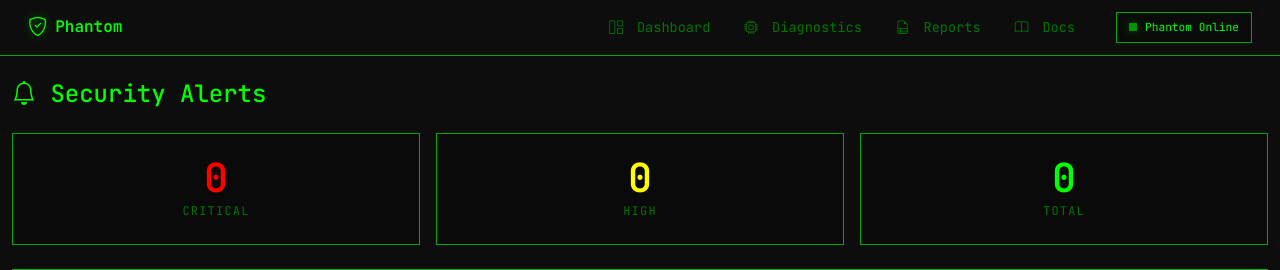
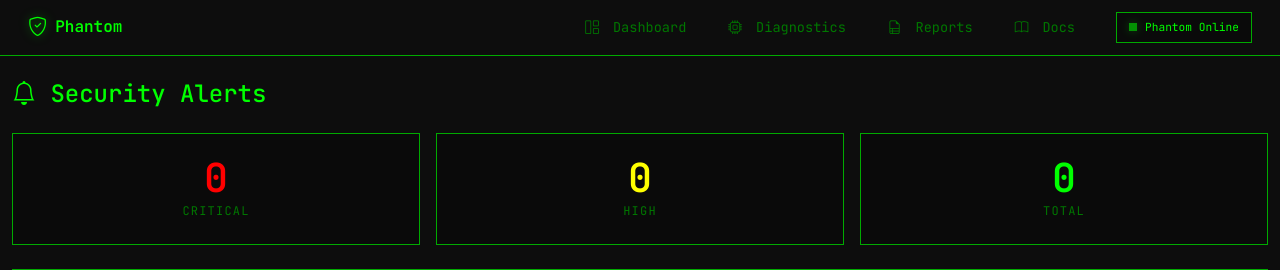
Before and after one commit to prrathnayake/Phantom, a Flask app: page /alerts in a window 1280 px wide. Shown: the top 270 px of the page. Run offline with Flask 3, Linux system fonts and the light colour scheme.

Commit message:
Add gap to nav bar items

```diff
--- a/apps/web/templates/base.html
+++ b/apps/web/templates/base.html
@@ -121,6 +121,11 @@
             padding: 0.5rem 1rem;
             font-size: 0.85rem;
             border: 1px solid transparent;
+            gap: 0.5rem;
+        }
+
+        .nav-pills {
+            gap: 0.5rem;
         }
 
         .nav-pills .nav-link:hover {
@@ -1323,7 +1328,7 @@
                 <span>Phantom</span>
             </a>
 
-            <ul class="nav nav-pills ms-auto">
+            <ul class="nav nav-pills ms-auto gap-2">
                 <li class="nav-item">
                     <a class="nav-link" href="/" id="nav-home">
                         <i class="bi bi-grid-1x2"></i> Dashboard
```
